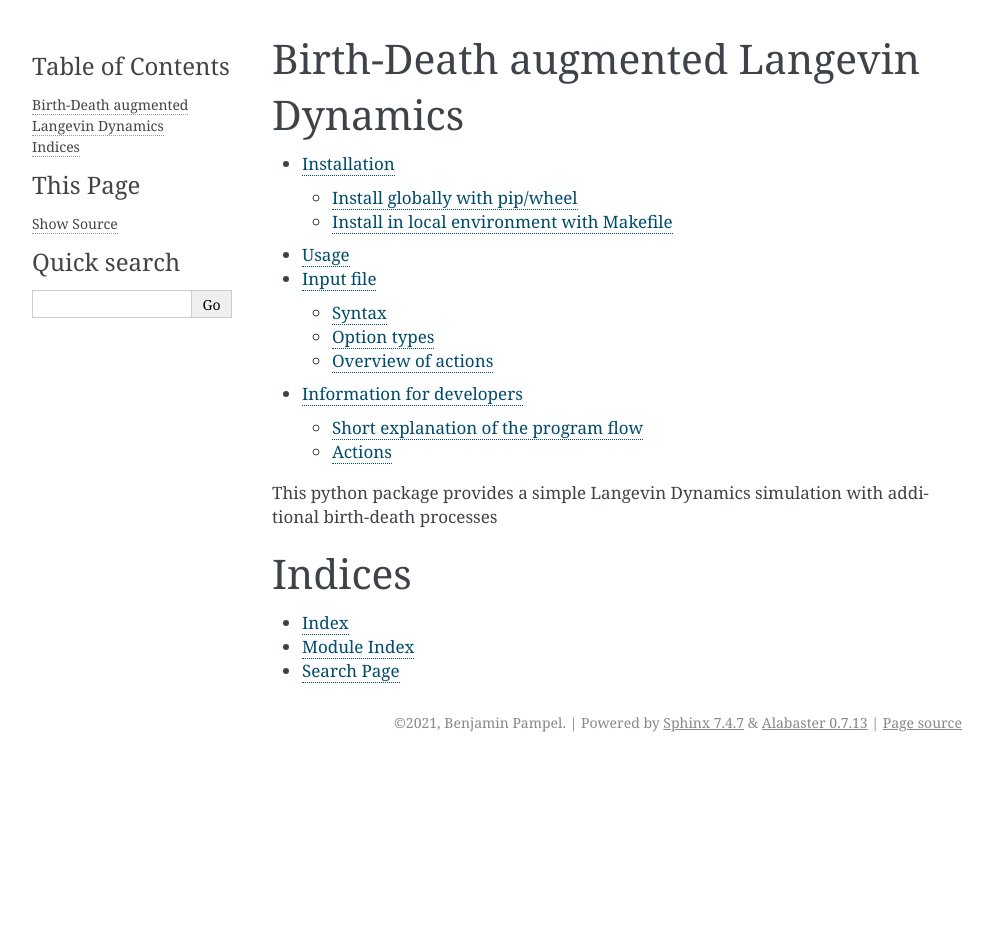
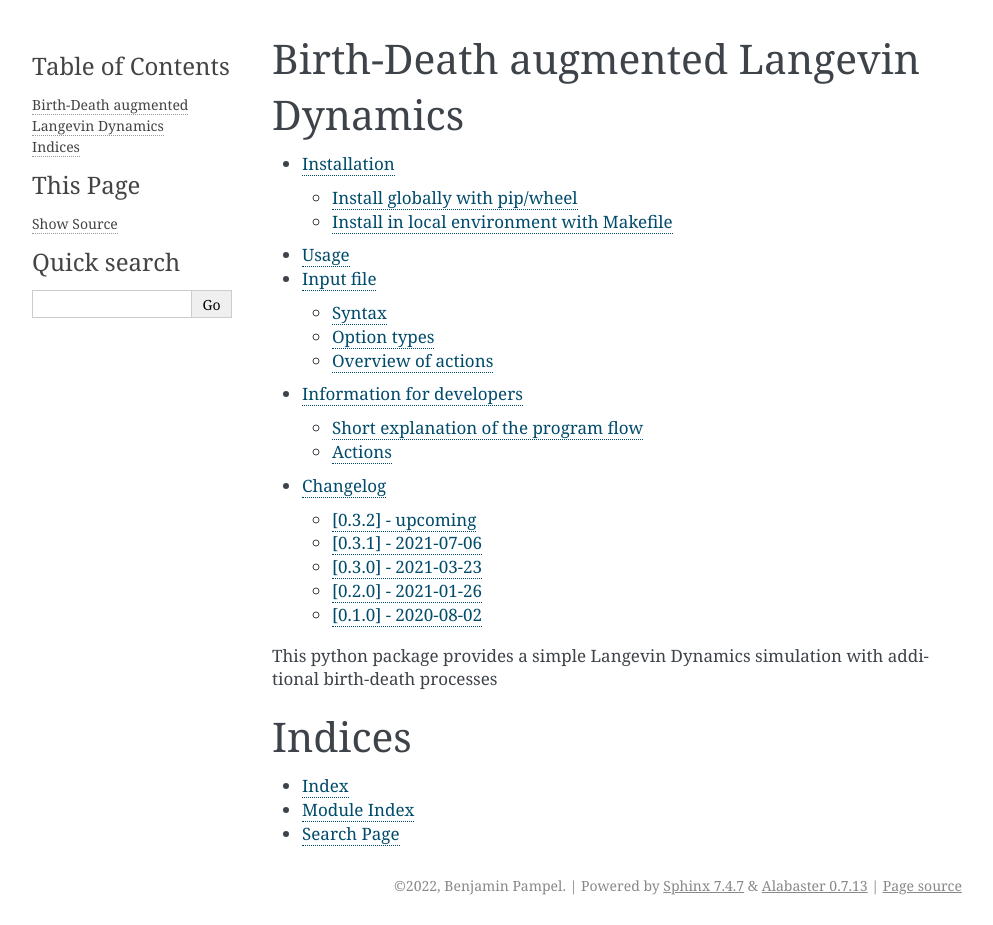
Before and after one commit to bpampel/bdld, a Sphinx documentation site: the page built from docs/index.rst, in a window 1280 px wide. Shown: the whole page, without its empty margins (148-1141 px from the left). Built offline with Sphinx 7.4.7, drawn with Linux system fonts in a browser that asks for light colours; before the commit the page ends 900 px from its top, so only the background shows below that.

Commit message:
Some changes to documentation

```diff
--- a/docs/conf.py
+++ b/docs/conf.py
@@ -19,11 +19,11 @@ sys.path.insert(0, os.path.abspath("../"))
 # -- Project information -----------------------------------------------------
 
 project = "Birth-Death Langevin Dynamics"
-copyright = "2021, Benjamin Pampel"
+copyright = "2022, Benjamin Pampel"
 author = "Benjamin Pampel"
 
 # The full version, including alpha/beta/rc tags
-release = "v0.2"
+release = "v0.3.1"
 
 
 # -- General configuration ---------------------------------------------------
--- a/docs/index.rst
+++ b/docs/index.rst
@@ -12,6 +12,7 @@ Birth-Death augmented Langevin Dynamics
   usage
   input
   developer
+  changelog
 
 
 This python package provides a simple Langevin Dynamics simulation with additional birth-death processes
```
Also changed, not shown: 1 other file.
